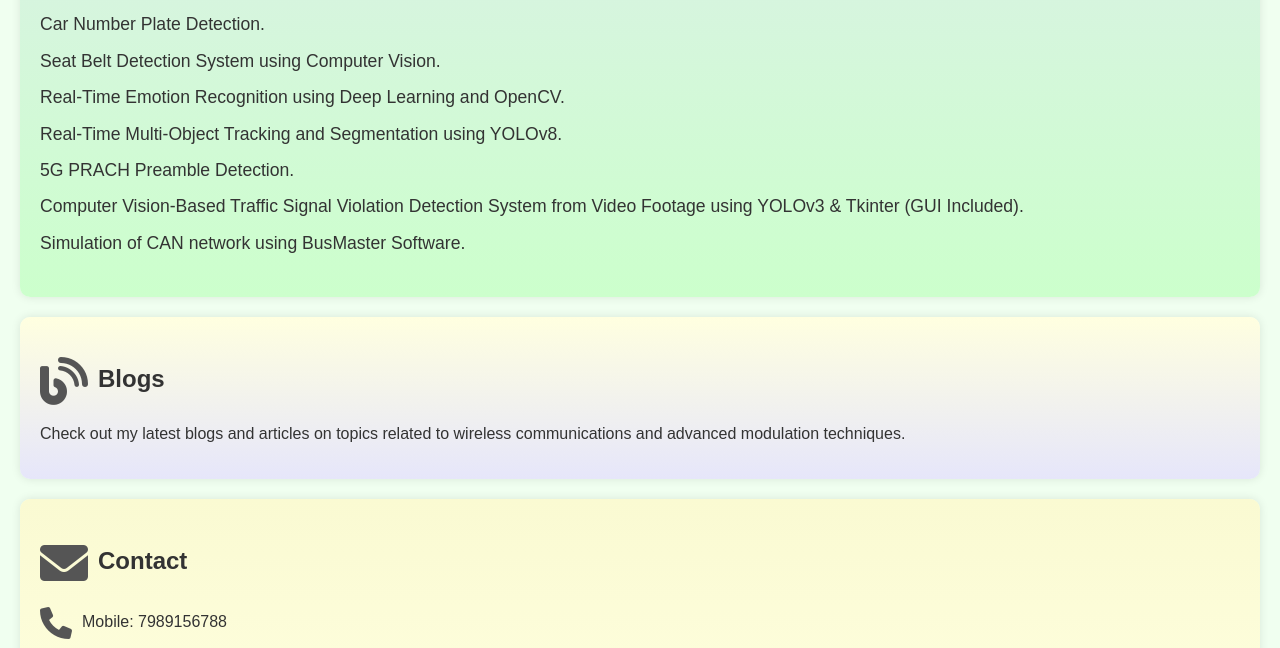
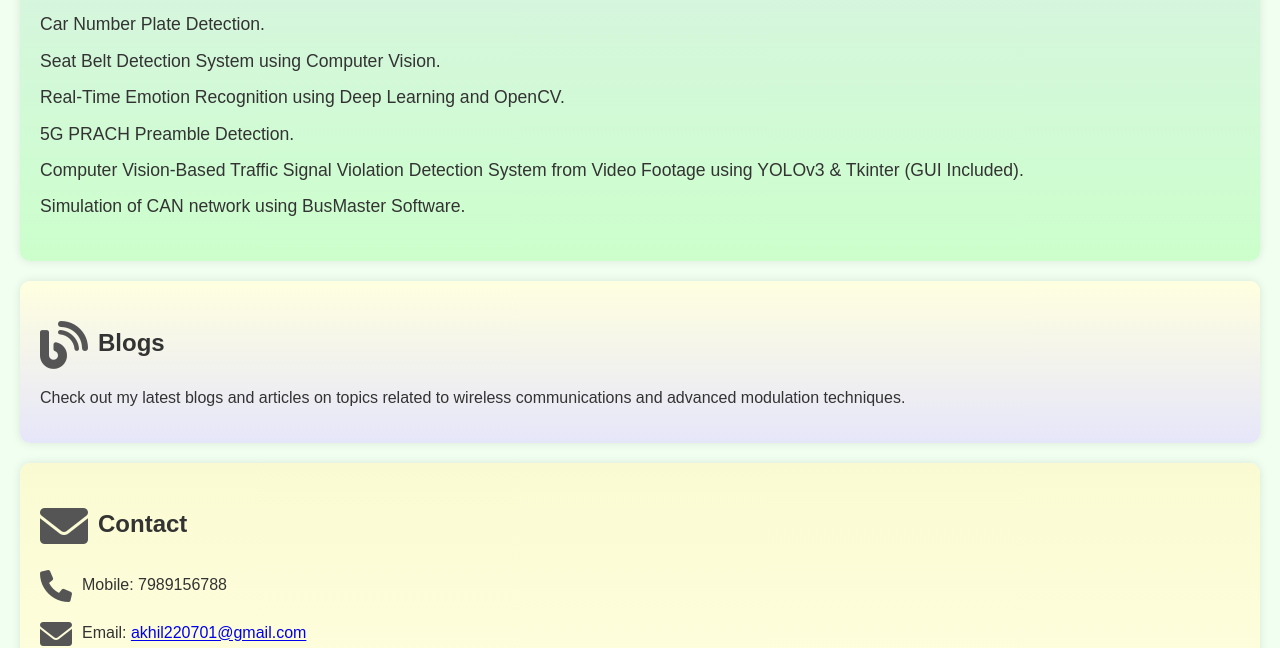
Before and after one commit to akhil220701/personal-webpage, a plain HTML site: page index.html in a window 1280 px wide. Shown: the part 1068-1716 px from the top of the page. Drawn offline with Linux system fonts and the light colour scheme.

Commit message:
Update index.html

```diff
--- a/index.html
+++ b/index.html
@@ -242,7 +242,6 @@
         <li>Car Number Plate Detection.</li>
         <li>Seat Belt Detection System using Computer Vision.</li>
         <li>Real-Time Emotion Recognition using Deep Learning and OpenCV.</li>
-        <li>Real-Time Multi-Object Tracking and Segmentation using YOLOv8.</li>
         <li>5G PRACH Preamble Detection.</li>
         <li>Computer Vision-Based Traffic Signal Violation Detection System from Video Footage using YOLOv3 & Tkinter (GUI Included).</li>
         <li>Simulation of CAN network using BusMaster Software.</li>
```
